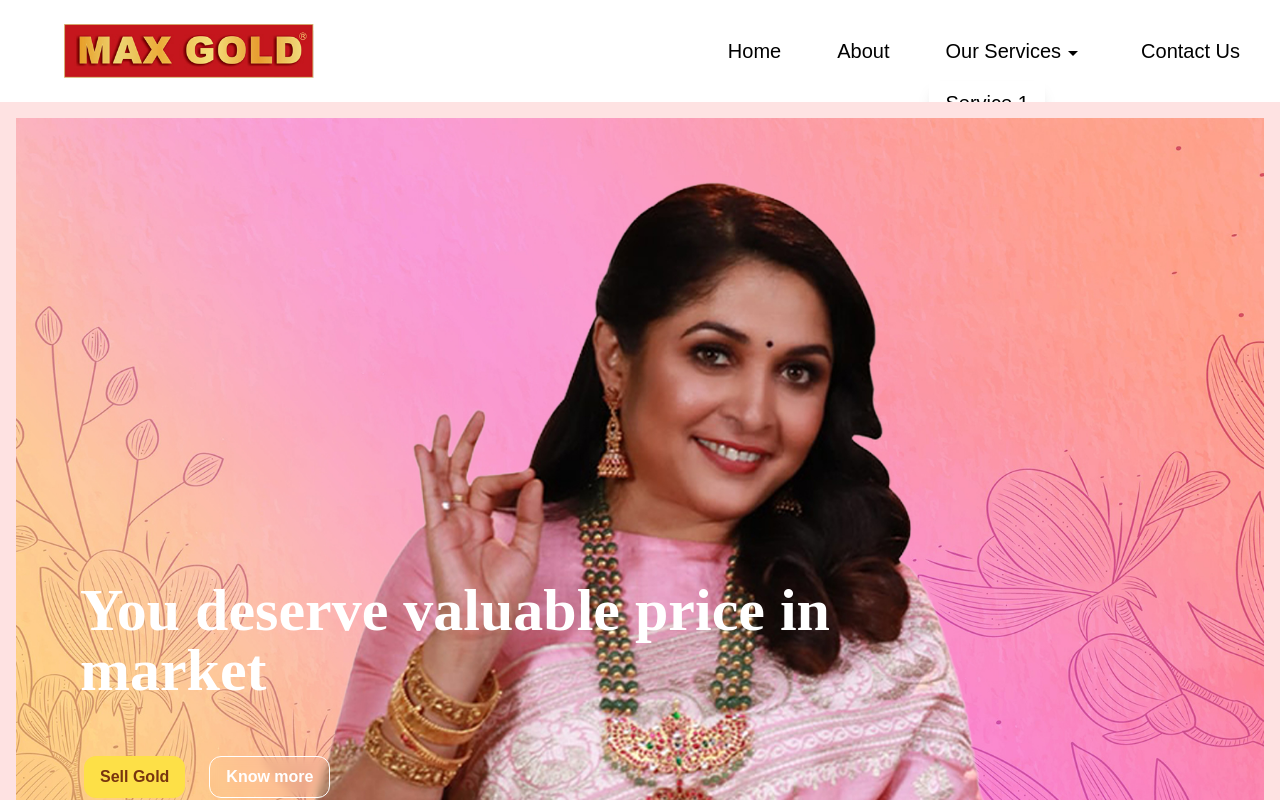
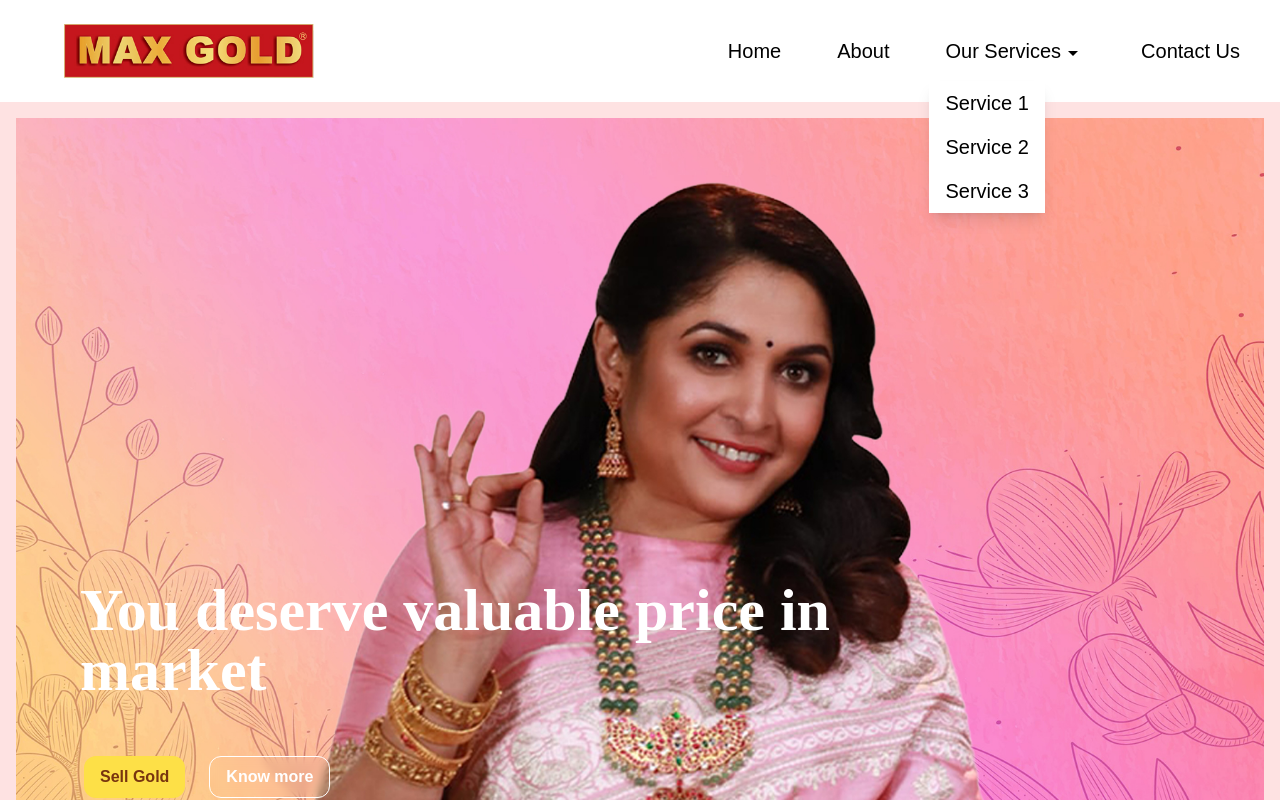
Before and after one commit to Harinirudhra/Maxgold, a Next.js app: page / in a window 1280 px wide. Both pictures are taken after a click on the element "Our Services". Shown: the top 800 px of the page. Built offline with nearby package versions, Linux system fonts and the light colour scheme.

Commit message:
nav bar fixed

```diff
--- a/src/components/navbar/NavBar.jsx
+++ b/src/components/navbar/NavBar.jsx
@@ -91,7 +91,7 @@ function NavBar() {
   </span>
 
   {isServicesOpen && (
-    <ul className="mt-2 bg-white shadow-lg absolute">
+    <ul className="mt-2 bg-white shadow-lg absolute z-50">
       <li className="hover:bg-gray-200">
         <Link href="/services/service1" className="block px-4 py-2 text-black">
           Service 1
```
